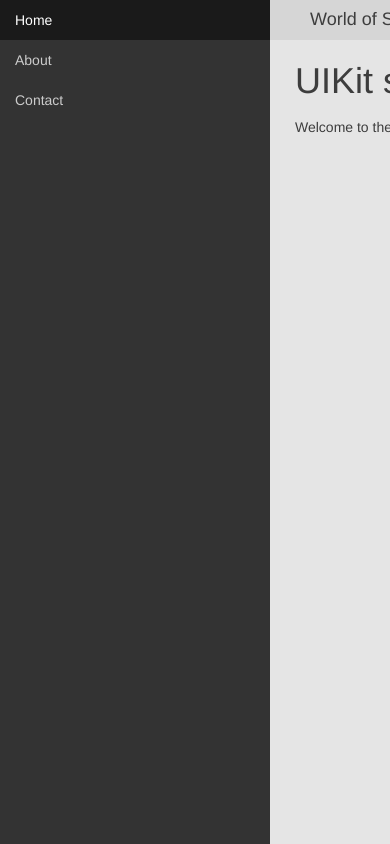
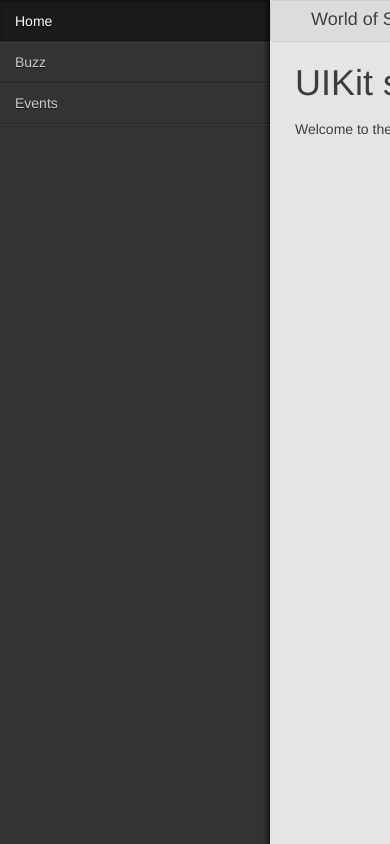
Before and after one commit to paylogic/worldofsfx, a Flask app: page / in a window 390 px wide, after a click that opens the changed part. Run offline with Flask 2, Linux system fonts and the light colour scheme; parts of the project's set-up code (start-up, migrations or seed data) failed here and were passed over; some libraries are stand-ins or nearby versions.

Commit message:
Fixed offcanvas mobile menu

```diff
--- a/worldofsfx/templates/base.html
+++ b/worldofsfx/templates/base.html
@@ -14,8 +14,9 @@
 
     <link rel="stylesheet" type="text/css" media="all" href="css/ie6.css"/><![endif]-->
     <link href="{{ url_for('static', filename='css/uikit.css') }}" rel="stylesheet" type="text/css">
+    <link href="{{ url_for('static', filename='css/uikit.almost-flat.min.css') }}" rel="stylesheet" type="text/css">
     <script src="https://code.jquery.com/jquery-1.10.2.min.js"></script>
-    <script src="js/uikit.min.js"></script>
+    <script src="{{ url_for('static', filename='js/uikit.min.js') }}"></script>
 </head>
 
 <body id="index" class="home">
@@ -24,8 +25,7 @@
             <a href="#" class="uk-navbar-brand">World of SFX</a>
             <ul class="uk-navbar-nav uk-hidden-small uk-navbar-attached">
                 <li class="uk-active"><a href="{{ url_for('wos.home') }}">Home</a></li>
-                <li><a href="">Buzz</a></li>
-                <li><a href="">Social</a></li>
+                <li><a href="{{ url_for('wos.buzz') }}">Buzz</a></li>
                 <li><a href="{{ url_for('wos.events') }}">Events</a></li>
                 <li><a href="">Tickets</a></li>
                 <li><a href="">Heroes of SFX</a></li>
@@ -41,9 +41,9 @@
     <div id="my-id" class="uk-offcanvas">
         <div class="uk-offcanvas-bar">
             <ul class="uk-nav uk-nav-offcanvas" data-uk-nav>
-                <li class="uk-active"><a href="#home">Home</a></li>
-                <li><a href="#about">About</a></li>
-                <li><a href="#contact">Contact</a></li>
+                <li class="uk-active"><a href="{{ url_for('wos.home') }}">Home</a></li>
+                <li><a href="{{ url_for('wos.buzz') }}">Buzz</a></li>
+                <li><a href="{{ url_for('wos.events') }}">Events</a></li>
             </ul>
         </div>
     </div>
--- a/worldofsfx/templates/wos/home.html
+++ /dev/null
@@ -1 +0,0 @@
-{% extends "base.html" %}
--- a/worldofsfx/wos/views.py
+++ b/worldofsfx/wos/views.py
@@ -17,3 +17,8 @@
 @mod.route('/events')
 def events():
     return render_template("wos/events.html")
+
+
+@mod.route('/buzz')
+def buzz():
+    return render_template("wos/buzz.html")
```
Also changed, not shown: worldofsfx/templates/wos/buzz.html (added, +11 -0 lines).
